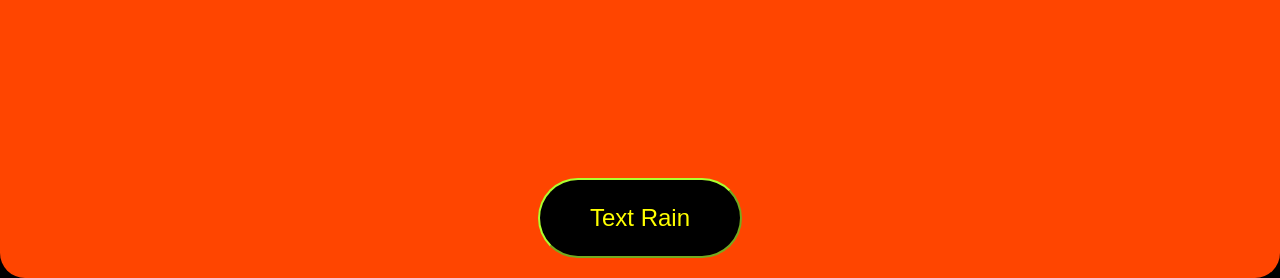
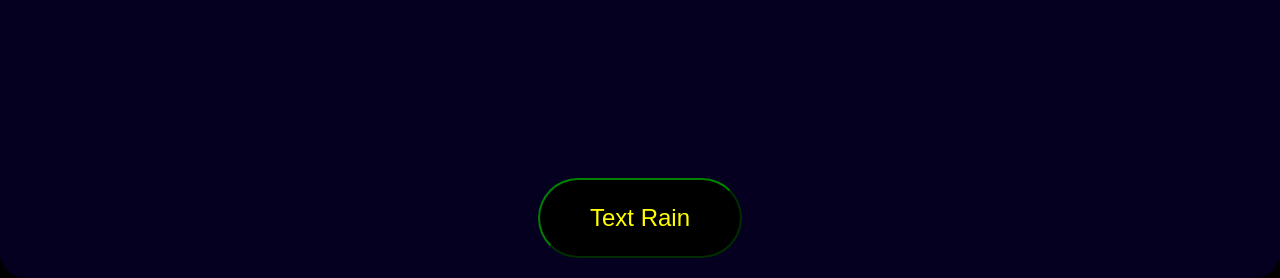
Before and after one commit to Novaliyn/NovaSite, a Flask app: page / in a window 1280 px wide. Shown: the part 716-994 px from the top of the page. Run offline with Flask 3, Linux system fonts and the light colour scheme.

Commit message:
background color

```diff
--- a/static/home.css
+++ b/static/home.css
@@ -6,7 +6,7 @@ html{
 
 body {
     font-family: Consolas, monospace;
-    background-color: orangered;
+    background-color: rgb(5, 0, 32);
     margin: 0;
     margin-top: 10px;
     padding: 0;
@@ -42,7 +42,7 @@ a:hover {
 
 button {
     background-color: black;
-    border-color: greenyellow;
+    border-color: green;
     border-radius: 100px;
     padding: 24px 50px;
     font-size: 1.5em;
```
